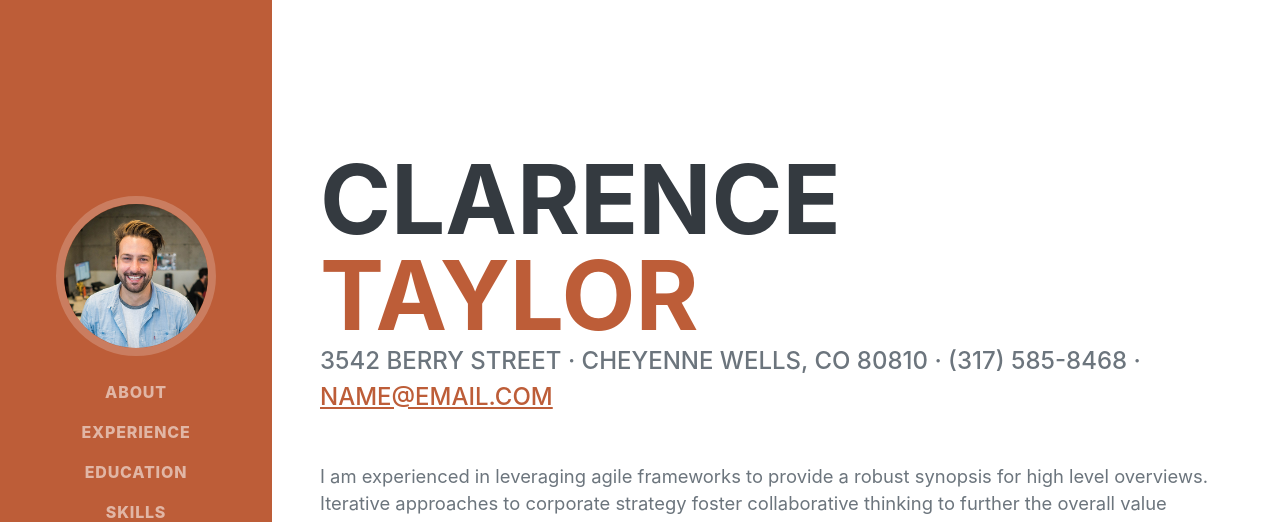
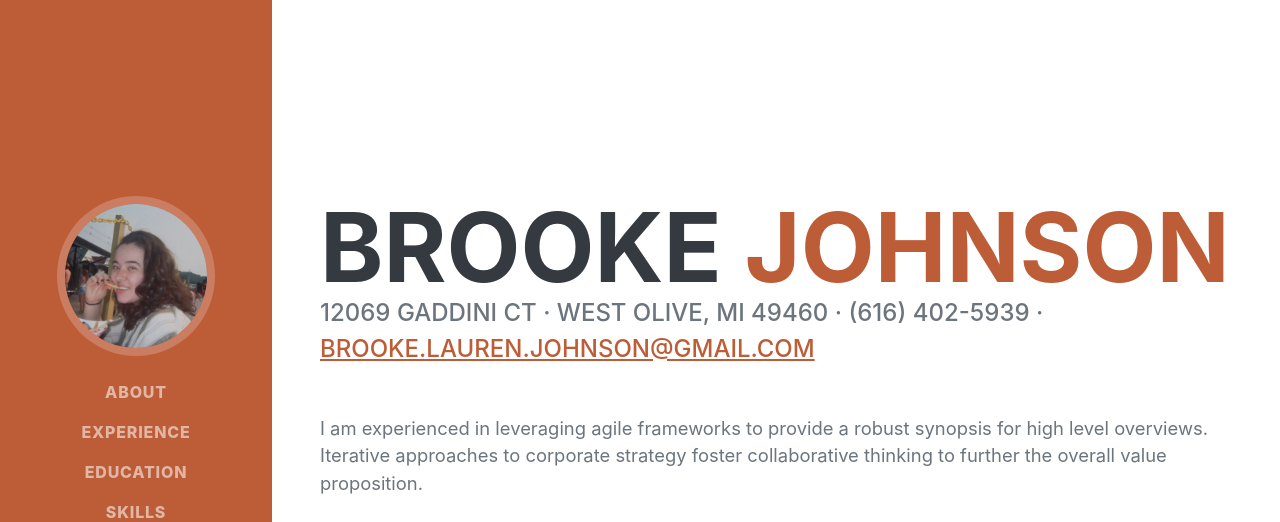
Before and after one commit to brookejohnson31/brookejohnson31.github.io, a plain HTML site: page index.html in a window 1280 px wide. Shown: the top 522 px of the page. Drawn offline with nearby package versions, Linux system fonts and the light colour scheme; a web font is replaced by a local one.

Commit message:
made changes to photo and some icons

```diff
--- a/index.html
+++ b/index.html
@@ -5,7 +5,7 @@
         <meta name="viewport" content="width=device-width, initial-scale=1, shrink-to-fit=no" />
         <meta name="description" content="" />
         <meta name="author" content="" />
-        <title>Resume - Start Bootstrap Theme</title>
+        <title>Brooke Johnson - Portfolio</title>
         <link rel="icon" type="image/x-icon" href="assets/img/favicon.ico" />
         <!-- Font Awesome icons (free version)-->
         <script src="https://use.fontawesome.com/releases/v6.3.0/js/all.js" crossorigin="anonymous"></script>
@@ -20,7 +20,7 @@
         <nav class="navbar navbar-expand-lg navbar-dark bg-primary fixed-top" id="sideNav">
             <a class="navbar-brand js-scroll-trigger" href="#page-top">
                 <span class="d-block d-lg-none">Clarence Taylor</span>
-                <span class="d-none d-lg-block"><img class="img-fluid img-profile rounded-circle mx-auto mb-2" src="assets/img/profile.jpg" alt="..." /></span>
+                <span class="d-none d-lg-block"><img class="img-fluid img-profile rounded-circle mx-auto mb-2" src="assets/img/brooke-profile.jpeg" alt="Brooke Johnson profile picture" /></span>
             </a>
             <button class="navbar-toggler" type="button" data-bs-toggle="collapse" data-bs-target="#navbarResponsive" aria-controls="navbarResponsive" aria-expanded="false" aria-label="Toggle navigation"><span class="navbar-toggler-icon"></span></button>
             <div class="collapse navbar-collapse" id="navbarResponsive">
@@ -40,12 +40,12 @@
             <section class="resume-section" id="about">
                 <div class="resume-section-content">
                     <h1 class="mb-0">
-                        Clarence
-                        <span class="text-primary">Taylor</span>
+                        Brooke
+                        <span class="text-primary">Johnson</span>
                     </h1>
                     <div class="subheading mb-5">
-                        3542 Berry Street · Cheyenne Wells, CO 80810 · (317) 585-8468 ·
-                        <a href="mailto:name@email.com">name@email.com</a>
+                        12069 Gaddini Ct · West Olive, MI 49460 · (616) 402-5939 ·
+                        <a href="mailto:name@email.com">brooke.lauren.johnson@gmail.com</a>
                     </div>
                     <p class="lead mb-5">I am experienced in leveraging agile frameworks to provide a robust synopsis for high level overviews. Iterative approaches to corporate strategy foster collaborative thinking to further the overall value proposition.</p>
                     <div class="social-icons">
@@ -127,6 +127,12 @@
                     <div class="subheading mb-3">Programming Languages & Tools</div>
                     <ul class="list-inline dev-icons">
                         <li class="list-inline-item"><i class="fab fa-html5"></i></li>
+                        <i class="fa-brands fa-wordpress"></i>
+                        <i class="fa-brands fa-drupal"></i>
+                        <i class="fa-brands fa-github"></i>
+
+                        <!--
+                            I hope to have these skills someday
                         <li class="list-inline-item"><i class="fab fa-css3-alt"></i></li>
                         <li class="list-inline-item"><i class="fab fa-js-square"></i></li>
                         <li class="list-inline-item"><i class="fab fa-angular"></i></li>
@@ -137,7 +143,7 @@
                         <li class="list-inline-item"><i class="fab fa-wordpress"></i></li>
                         <li class="list-inline-item"><i class="fab fa-gulp"></i></li>
                         <li class="list-inline-item"><i class="fab fa-grunt"></i></li>
-                        <li class="list-inline-item"><i class="fab fa-npm"></i></li>
+                        <li class="list-inline-item"><i class="fab fa-npm"></i></li> -->
                     </ul>
                     <div class="subheading mb-3">Workflow</div>
                     <ul class="fa-ul mb-0">
```
Also changed, not shown: assets/img/brooke-profile.jpeg (added), brooke-profile.jpeg (added), favicon.ico (added), img/brooke-profile.jpeg (added), img/favicon.ico (added), img/profile.jpg (added), profile.jpg (added).
